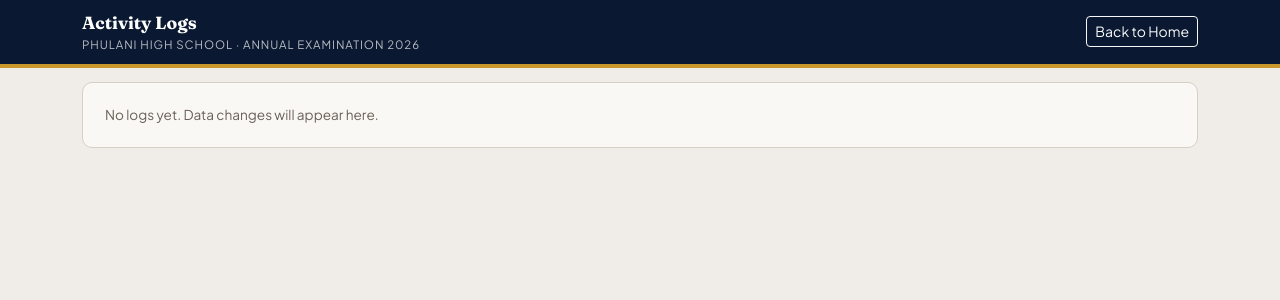
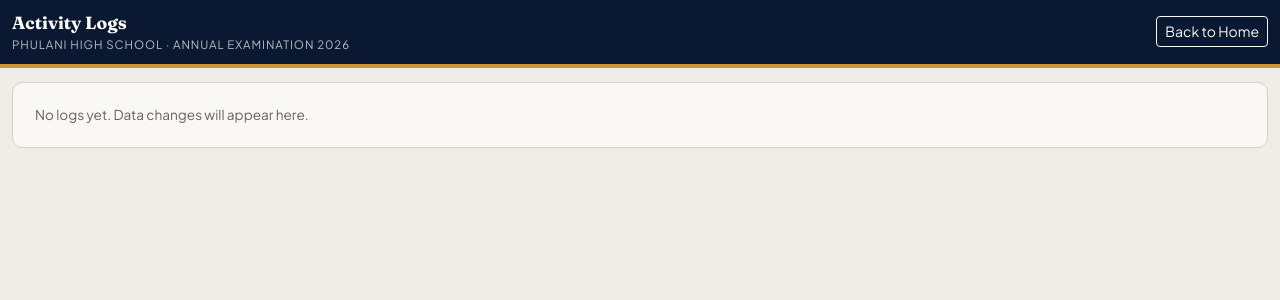
Before and after one commit to usm007/phs_pythonanywhere, a Flask app: page /logs in a window 1280 px wide. Shown: the top 300 px of the page. Run offline with Flask 3, Linux system fonts and the light colour scheme; data comes from the database, SQL or seed files in the repository; data that the repository does not hold is empty.

Commit message:
Use full-width layout across all pages
Replace Bootstrap container (fixed max-width, centered) with
container-fluid on all main content pages. Also remove the 1100px
max-width cap on admin_dashboard .wrap. Pages affected:
manage_students, index, results_center, logs, admin_dashboard.

Co-Authored-By: Claude Opus 4.6 <noreply@anthropic.com>

```diff
--- a/templates/admin_dashboard.html
+++ b/templates/admin_dashboard.html
@@ -53,7 +53,7 @@
         }
         .btn-head:hover { background: rgba(255,255,255,0.1); color: #fff; }
         .wrap {
-            max-width: 1100px;
+            max-width: 100%;
             margin: 14px auto 24px;
             padding: 0 12px;
         }
--- a/templates/index.html
+++ b/templates/index.html
@@ -459,7 +459,7 @@
     </header>
 
     <main class="main-scroll">
-    <div class="container h-100">
+    <div class="container-fluid h-100">
         <div class="home-content">
         {% with messages = get_flashed_messages(with_categories=true) %}
             {% if messages %}
--- a/templates/logs.html
+++ b/templates/logs.html
@@ -110,7 +110,7 @@
 </head>
 <body>
     <header class="site-header">
-        <div class="container d-flex justify-content-between align-items-center">
+        <div class="container-fluid d-flex justify-content-between align-items-center">
             <div>
                 <p class="head-title">Activity Logs</p>
                 <div class="head-sub">{{ school_name }} · {{ exam_name }}</div>
@@ -119,7 +119,7 @@
         </div>
     </header>
 
-    <main class="container pb-3">
+    <main class="container-fluid pb-3">
         <div class="logs-card">
             {% if recent_logs %}
                 <div class="logs-wrap">
--- a/templates/manage_students.html
+++ b/templates/manage_students.html
@@ -413,7 +413,7 @@
     </header>
 
     <main class="main-scroll">
-        <div class="container h-100" style="max-width: 1160px;">
+        <div class="container-fluid h-100">
             <div class="page-frame">
                 {% with messages = get_flashed_messages(with_categories=true) %}
                     {% if messages %}
--- a/templates/results_center.html
+++ b/templates/results_center.html
@@ -132,7 +132,7 @@
 </header>
 
 <main class="main-scroll">
-<div class="container">
+<div class="container-fluid">
     {% with messages = get_flashed_messages(with_categories=true) %}
         {% if messages %}
             {% for category, message in messages %}
```
